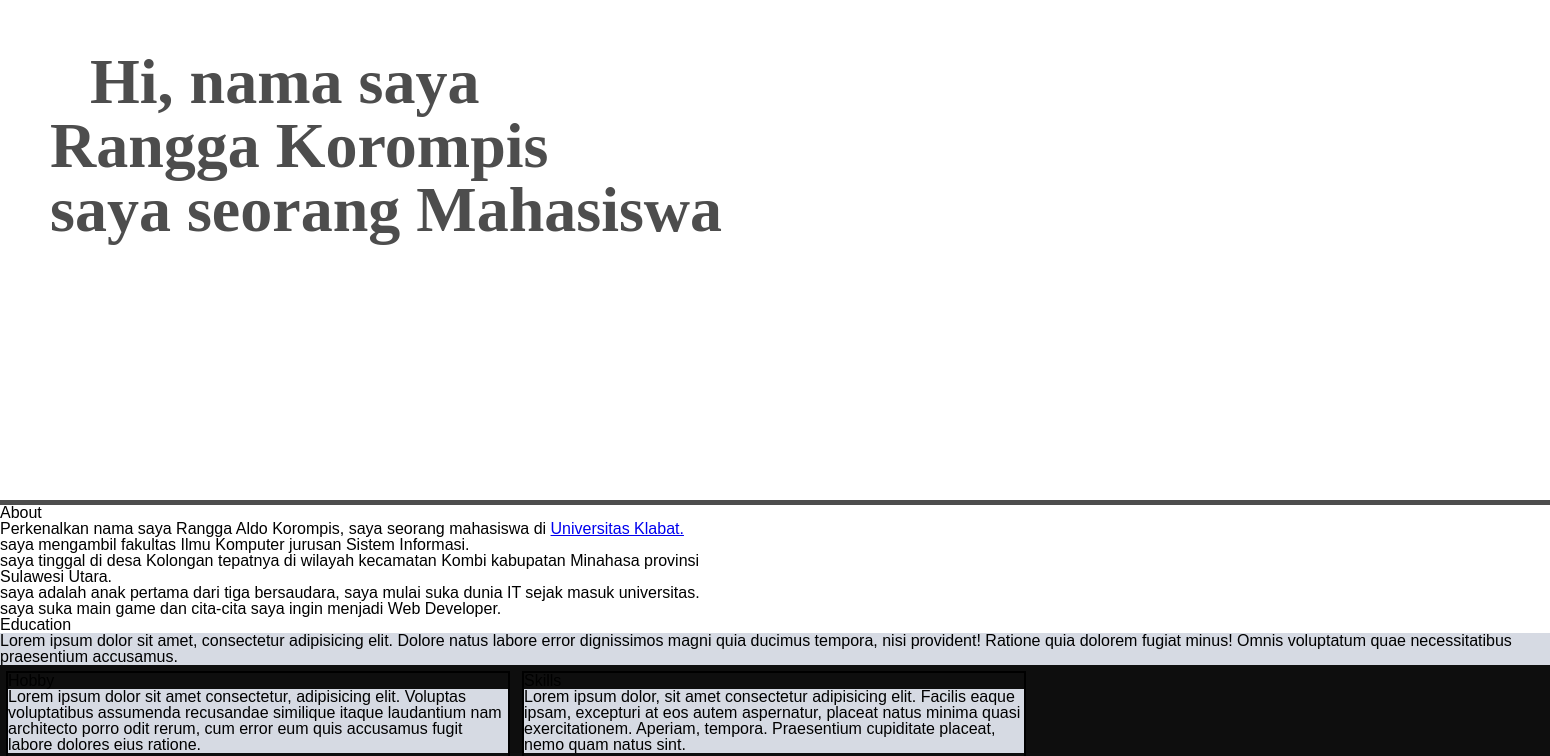
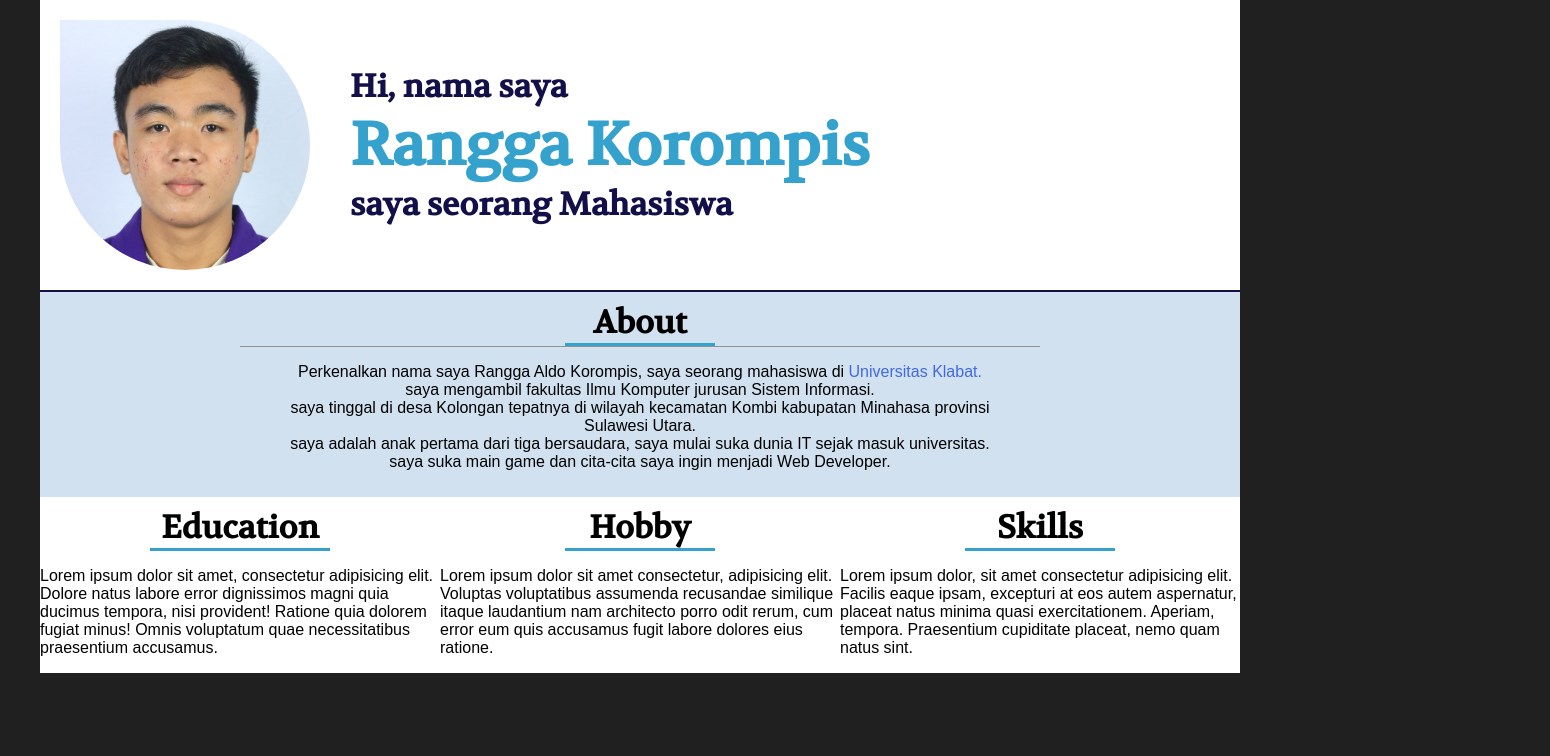
Before and after one commit to r4korompis/personal-CV, a plain HTML site: page index.html in a window 1280 px wide. Shown: the top 756 px of the page, 1550 px wide, since content can reach past the window. Drawn offline with Linux system fonts and the light colour scheme.

Commit message:
Update style.css
edit file style.css

```diff
--- a/style.css
+++ b/style.css
@@ -1,170 +1,116 @@
-/* css reset */
-html, body, div, span, applet, object, iframe,
-h1, h2, h3, h4, h5, h6, p, blockquote, pre,
-a, abbr, acronym, address, big, cite, code,
-del, dfn, em, img, ins, kbd, q, s, samp,
-small, strike, strong, sub, sup, tt, var,
-b, u, i, center,
-dl, dt, dd, ol, ul, li,
-fieldset, form, label, legend,
-table, caption, tbody, tfoot, thead, tr, th, td,
-article, aside, canvas, details, embed,
-figure, figcaption, footer, header, hgroup,
-menu, nav, output, ruby, section, summary,
-time, mark, audio, video {
-	margin: 0;
-	padding: 0;
-	border: 0;
-	font-size: 100%;
-	font: inherit;
-	vertical-align: baseline;
-}
-/* HTML5 display-role reset for older browsers */
-article, aside, details, figcaption, figure,
-footer, header, hgroup, menu, nav, section {
-	display: block;
-}
-body {
-	line-height: 1;
-}
-ol, ul {
-	list-style: none;
-}
-blockquote, q {
-	quotes: none;
-}
-blockquote:before, blockquote:after,
-q:before, q:after {
-	content: '';
-	content: none;
-}
-table {
-	border-collapse: collapse;
-	border-spacing: 0;
+/* font */
+@font-face {
+    font-family: 'volkhov';
+    src: url(font/Volkhov-Regular.ttf);
 }
 
-/* micro clearfix */
- .cf:before,
- .cf:after {
-	 content: " "; /* 1 */
-	 display: table; /* 2 */
- }
 
- .cf:after {
-	 clear: both;
- }
-
- /**
-  * For IE 6/7 only
-  * Include this rule to trigger hasLayout and contain floats.
-  */
- .cf {
-	 *zoom: 1;
- }
-
- /* my style */
-
+/* style */
 body {
-	 background-color: #0E0E0E;
+    margin: 0;
     font-family: Arial, Helvetica, sans-serif;
-	 font-size: 16px;
+    background-color: #202020;
 }
 
 .container {
-	 width: 1550px;
-	 background-color: #ffffff;
+    max-width: 1200px;
+    background-color: white;
     margin: auto;
 }
 
 header {
-	 background-image: url(foto/background-komputer.png);
+    display: flex;
+    border-bottom: 2px solid #130F49;
+}
+
+header .foto-profile {
+    width: 250px;
+    height: 250px;
+    background-image: url(foto/foto-profile.jpeg);
     background-repeat: no-repeat;
     background-size: cover;
-	 background-position-y: -400px;
-	 height: 500px;
-	 font-weight: bold;
-	 font-family: 'Volkhov', serif;
-	 color: #4D4D4D;
-	 position: relative;
-	 border-bottom: 5px solid #4D4D4D;
-	 /* border-top: 10px solid #00ACEE; */
+    background-position-y: -30px;
+    border-radius: 125px;
+    border-top-left-radius: 0px;
+    margin: 20px;
+    box-sizing: border-box;
 }
 
- header h1 {
-	 font-size: 4rem;
-	 padding: 50px;
-	 text-indent: 40px;
+header .nama {
+    font-family: 'volkhov';
+    display: flex;
+    flex-direction: column;
+    justify-content: center;
+    color: #130F49;
+    margin: 20px;
+    box-sizing: border-box;
 }
 
- header p {
-	 font-size: 2.5rem;
-	 padding-left: 50px;
-	 margin-top: -50px;
-	 text-indent: 60px;
+header .nama h1 span {
+    font-size: 60px;
+    color: #35A2CE;
 }
 
- img {
-	 width: 250px;
-	 position: absolute;
-	 top: 50px;
-	 right: 160px;
+main h1 {
+    font-family: 'volkhov';
+    max-width: 150px;
+    margin: auto;
+    padding-top: 10px;
+    border-bottom: 3px solid #35A2CE;
+    text-align: center;
 }
 
-.about .content h1 {
-	font-family: 'Volkhov', serif;
-	font-size: 2rem;
-	font-weight: bold;
-	margin: auto;
-	width: 200px;
-	padding-top: 50px;
-	border-bottom: 5px solid #00ACEE;
-	text-align: center;
-	color: #4D4D4D;
+main .about {
+    background-color: #D1E1F0;
 }
 
-.about .content .colmn {
-	width: 1000px;
-	border-top: 0.1px solid #DBD9D8;
+
+main .about .content {
+    max-width: 800px;
+    text-align: center;
     margin: auto;
-	padding: 20px;
+    padding-bottom: 10px;
+    border-top: 1px solid #929292;
 }
 
-.about .content .colmn p {
-	padding: 5px;
-	text-align: center;
-	font-size: 1rem;
-	font-weight: bold;
-	line-height: 1.5;
-}
-
-.about .content .colmn a {
+main .about .content a {
+    color: royalblue;
     text-decoration: none;
 }
 
-.about .content .colmn a:hover {
-	color: mediumvioletred;
+main .about .content a:hover {
+    color: purple;
 }
 
-.education-hobby-skills .content {
-	background-color: #D6DAE3;
+main .education-hobby-skills {
+    display: flex;
+    flex-wrap: wrap;
+    justify-content: center;
 }
 
-.education-hobby-skills .content h1 {
-	font-family: 'Volkhov', serif;
-	font-size: 2rem;
-	font-weight: bold;
-	margin: auto;
-	width: 200px;
-	padding-top: 50px;
-	border-bottom: 5px solid #00ACEE;
-	text-align: center;
-	color: #4D4D4D;
+main .education-hobby-skills .colmn1, .colmn2, .colmn3 {
+    max-width: 400px;
 }
 
-.education-hobby-skills .content .colmn1,.colmn2,.colmn3 {
-	width: 500px;
-	height: 500px;
-	border: 2px solid black;
-	float: left;
-	margin: 6px;
+main .education-hobby-skills .colmn1 h1 {
+    max-width: 180px;
 }
+
+main .contact {
+    background-color: #D1E1F0;
+}
+
+/* responsive */
+@media screen and (max-width: 885px) {
+    header {
+        flex-wrap: wrap;
+        justify-content: center;
+        text-align: center;
+    }
+}
+
+@media screen and (max-width: 450px) {
+    header {
+        font-size: 10px;
+    }
+}
```
Lines whose indentation alone changed are shown as unchanged.
